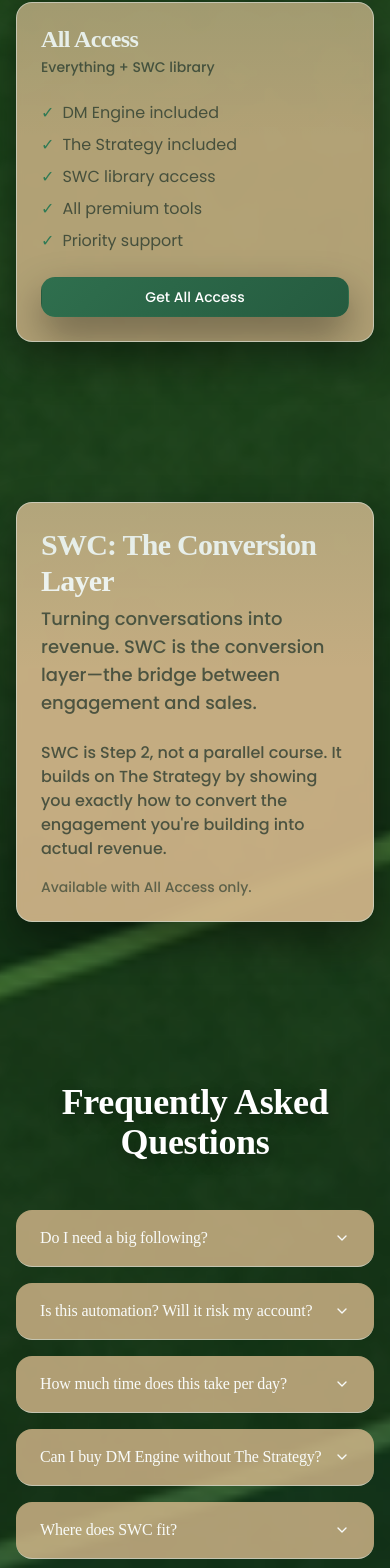
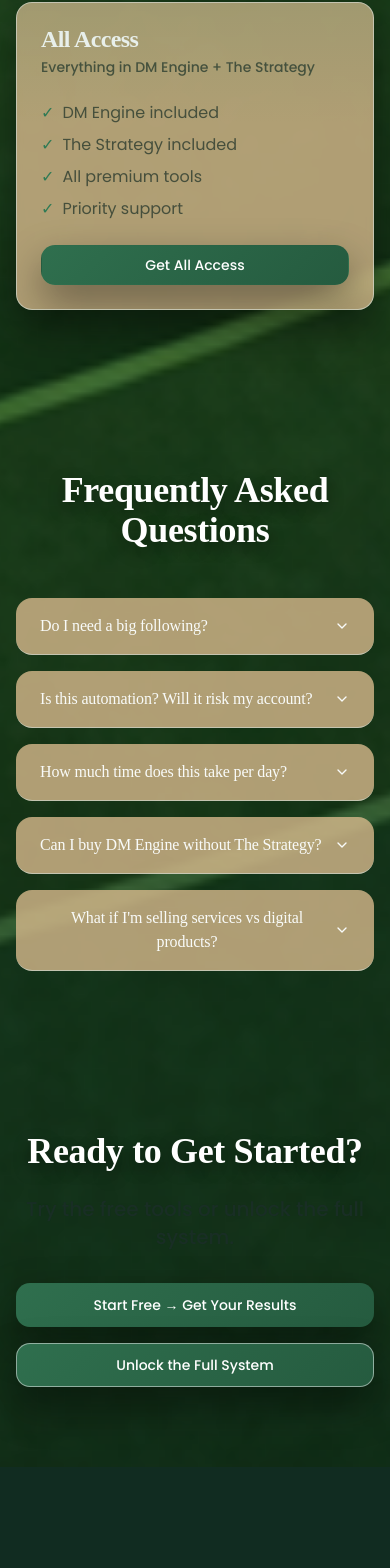
Before and after one commit to gmajors1326/strategies-tool-funnel, a Next.js app: page / in a window 390 px wide. Shown: the part 5397-6965 px from the top of the page. After the commit the page ends 6864 px from the top, so only its background shows below. Built offline with nearby package versions, Linux system fonts and the light colour scheme.

Commit message:
Remove SWC content and route

```diff
--- a/app/library/swc/page.tsx
+++ /dev/null
@@ -1,95 +0,0 @@
-'use client'
-
-import { useEffect, useState } from 'react'
-import { useRouter } from 'next/navigation'
-import { Button } from '@/components/ui/button'
-import { Card, CardContent, CardDescription, CardHeader, CardTitle } from '@/components/ui/card'
-import { Lock } from 'lucide-react'
-import Link from 'next/link'
-
-export default function SWCLibraryPage() {
-  const router = useRouter()
-  const [hasAccess, setHasAccess] = useState(false)
-  const [loading, setLoading] = useState(true)
-
-  useEffect(() => {
-    // Check access - in a real app, this would check entitlements
-    // For now, we'll show locked state
-    setHasAccess(false)
-    setLoading(false)
-  }, [])
-
-  if (loading) {
-    return (
-      <div className="relative min-h-screen bg-hero-cactus text-foreground flex items-center justify-center">
-        <div className="pointer-events-none absolute inset-0 bg-cactus-glow" />
-        <div className="relative text-muted-foreground">Loading...</div>
-      </div>
-    )
-  }
-
-  if (!hasAccess) {
-    return (
-      <div className="relative min-h-screen bg-hero-cactus text-foreground">
-        <div className="pointer-events-none absolute inset-0 bg-cactus-glow" />
-        <div className="container mx-auto px-4 py-20">
-          <div className="max-w-2xl mx-auto text-center">
-            <Lock className="h-16 w-16 text-foreground/60 mx-auto mb-6" />
-            <h1 className="text-4xl font-bold mb-4 text-white text-shadow-ink-40">SWC Library</h1>
-            <p className="text-xl text-muted-foreground mb-8">
-              The conversion layer—turning conversations into revenue. SWC is available with All Access.
-            </p>
-            <Card className="bg-card/95 border-border/60 backdrop-blur-sm shadow-sm">
-              <CardHeader>
-                <CardTitle className="text-card-foreground">Unlock SWC</CardTitle>
-                <CardDescription className="text-card-foreground/70">
-                  Get All Access to unlock the SWC library, including conversion templates, objection handling, and revenue frameworks.
-                </CardDescription>
-              </CardHeader>
-              <CardContent>
-                <Button asChild className="w-full">
-                  <Link href="/#offers">View All Access Plan</Link>
-                </Button>
-              </CardContent>
-            </Card>
-          </div>
-        </div>
-      </div>
-    )
-  }
-
-  return (
-    <div className="relative min-h-screen bg-hero-cactus text-foreground">
-      <div className="pointer-events-none absolute inset-0 bg-cactus-glow" />
-      <div className="container mx-auto px-4 py-20">
-        <div className="max-w-4xl mx-auto">
-          <h1 className="text-4xl font-bold mb-8 text-white text-shadow-ink-40">SWC Library</h1>
-          <p className="text-xl text-muted-foreground mb-12">
-            The conversion layer—turning conversations into revenue.
-          </p>
-
-          <div className="grid md:grid-cols-2 gap-6">
-            {[
-              { title: 'Conversion Templates', desc: 'Ready-to-use templates for common scenarios' },
-              { title: 'Objection Handling', desc: 'Responses to common objections and concerns' },
-              { title: 'Revenue Frameworks', desc: 'Systematic approaches to closing sales' },
-              { title: 'Follow-up Sequences', desc: 'Multi-step sequences for nurturing leads' },
-            ].map((module, i) => (
-              <Card key={i} className="bg-card/95 border-border/60 backdrop-blur-sm shadow-sm">
-                <CardHeader>
-                  <CardTitle className="text-card-foreground">{module.title}</CardTitle>
-                  <CardDescription className="text-card-foreground/70">{module.desc}</CardDescription>
-                </CardHeader>
-                <CardContent>
-                  <Button variant="outline" className="w-full border-border/60">
-                    Download Template
-                  </Button>
-                </CardContent>
-              </Card>
-            ))}
-          </div>
-        </div>
-      </div>
-    </div>
-  )
-}
--- a/app/page.tsx
+++ b/app/page.tsx
@@ -115,11 +115,10 @@ export default function HomePage() {
           />
           <PlanCard
             title="All Access"
-            description="Everything + SWC library"
+            description="Everything in DM Engine + The Strategy"
             features={[
               'DM Engine included',
               'The Strategy included',
-              'SWC library access',
               'All premium tools',
               'Priority support',
             ]}
@@ -127,26 +126,6 @@ export default function HomePage() {
             highlight={false}
           />
         </div>
-      </section>
-
-      {/* SWC Section */}
-      <section className="container mx-auto px-4 py-20">
-        <Card className="bg-card/90 border-border/60 backdrop-blur-sm max-w-4xl mx-auto">
-          <CardHeader>
-            <CardTitle className="text-3xl text-foreground">SWC: The Conversion Layer</CardTitle>
-            <CardDescription className="text-card-foreground/70 text-lg">
-              Turning conversations into revenue. SWC is the conversion layer—the bridge between engagement and sales.
-            </CardDescription>
-          </CardHeader>
-          <CardContent>
-            <p className="text-card-foreground/70 mb-4">
-              SWC is Step 2, not a parallel course. It builds on The Strategy by showing you exactly how to convert the engagement you&apos;re building into actual revenue.
-            </p>
-            <p className="text-card-foreground/60 text-sm">
-              Available with All Access only.
-            </p>
-          </CardContent>
-        </Card>
       </section>
 
       {/* FAQ Section */}
@@ -178,16 +157,10 @@ export default function HomePage() {
                 Yes. DM Engine is a standalone product focused specifically on DM flows and follow-ups. The Strategy is for overall engagement strategy.
               </AccordionContent>
             </AccordionItem>
-            <AccordionItem value="swc-fit" className="bg-card/80 border-border/60 rounded-lg px-6">
-              <AccordionTrigger className="text-foreground">Where does SWC fit?</AccordionTrigger>
-              <AccordionContent className="text-card-foreground/70">
-                SWC is the conversion layer. It&apos;s Step 2 after The Strategy—showing you how to turn the engagement you&apos;re building into revenue. It&apos;s included with All Access.
-              </AccordionContent>
-            </AccordionItem>
             <AccordionItem value="services-vs-products" className="bg-card/80 border-border/60 rounded-lg px-6">
               <AccordionTrigger className="text-foreground">What if I&apos;m selling services vs digital products?</AccordionTrigger>
               <AccordionContent className="text-card-foreground/70">
-                The tools adapt to your offer type. DM Engine includes templates for both service-based and product-based businesses. SWC covers conversion strategies for both.
+                The tools adapt to your offer type. DM Engine includes templates for both service-based and product-based businesses.
               </AccordionContent>
             </AccordionItem>
           </Accordion>
--- a/lib/entitlements.ts
+++ b/lib/entitlements.ts
@@ -8,7 +8,6 @@ export interface Entitlements {
   canUseFreeTools: boolean
   canSaveRuns: boolean
   canExportPDF: boolean
-  canAccessSWC: boolean
   freeRunsRemaining: number
 }
 
@@ -31,7 +30,6 @@ export async function getUserEntitlements(userId: string): Promise<Entitlements>
       canUseFreeTools: false,
       canSaveRuns: false,
       canExportPDF: false,
-      canAccessSWC: false,
       freeRunsRemaining: 0,
     }
   }
@@ -48,7 +46,6 @@ export async function getUserEntitlements(userId: string): Promise<Entitlements>
     canUseFreeTools: true, // Everyone can use free tools
     canSaveRuns: user.emailVerifiedAt !== null && (hasDMEngine || hasStrategy || hasAllAccess || user.freeVerifiedRunsRemaining > 0),
     canExportPDF: hasStrategy || hasAllAccess,
-    canAccessSWC: hasAllAccess,
     freeRunsRemaining: user.freeVerifiedRunsRemaining,
   }
 }
```
Also changed, not shown: 2 other files (tests, documents, lock files or other folders).
